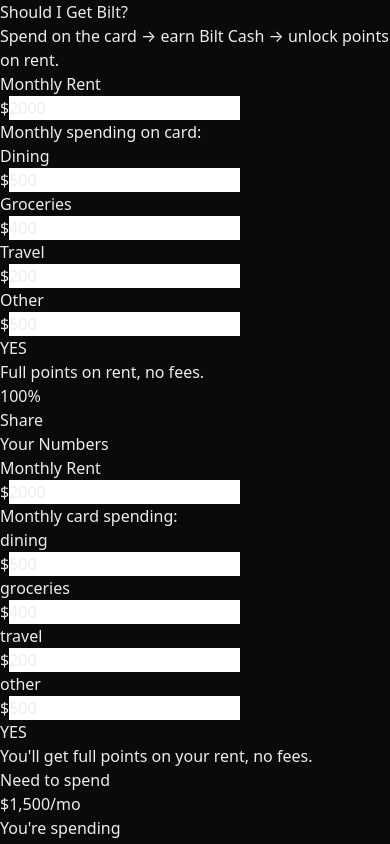
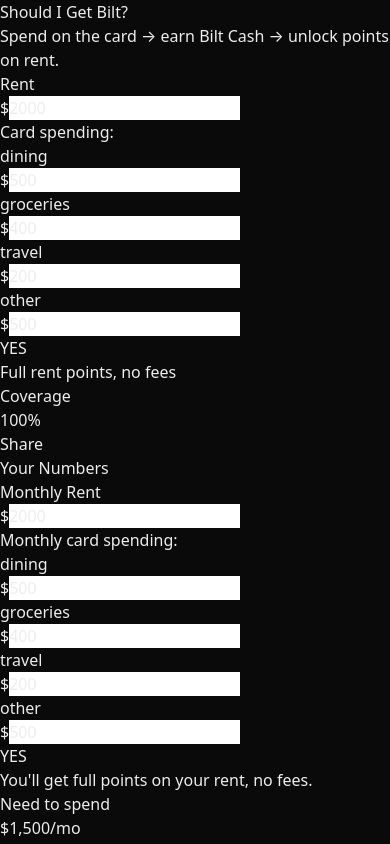
Before and after one commit to rishi09/shouldigetbilt, a Next.js app: page / in a window 390 px wide. Shown: the top 844 px of the page. Built offline with nearby package versions, Linux system fonts and the light colour scheme.

Commit message:
Mobile: ultra-compact layout, all above fold
- Smaller hero (1 line title, 1 line subtitle)
- Inputs FIRST (rent + 4 spending in a row)
- Answer SECOND (YES/NO + coverage % side by side)
- Share THIRD
- All fits on iPhone 15 Pro without scrolling

```diff
--- a/src/components/Calculator.tsx
+++ b/src/components/Calculator.tsx
@@ -11,33 +11,6 @@
   travel: 200,
   other: 500,
 };
-
-function CompactInput({
-  label,
-  value,
-  onChange
-}: {
-  label: string;
-  value: number;
-  onChange: (v: number) => void;
-}) {
-  return (
-    <div className="flex items-center justify-between gap-2">
-      <label className="text-gray-400 text-sm">{label}</label>
-      <div className="relative w-24">
-        <span className="absolute left-2 top-1/2 -translate-y-1/2 text-gray-500 text-sm">$</span>
-        <input
-          type="number"
-          min="0"
-          step="100"
-          value={value || ""}
-          onChange={(e) => onChange(Math.max(0, parseInt(e.target.value) || 0))}
-          className="w-full bg-zinc-800 border border-zinc-700 rounded px-2 py-1.5 pl-5 text-white text-sm text-right focus:outline-none focus:border-blue-500"
-        />
-      </div>
-    </div>
-  );
-}
 
 export function Calculator() {
   const [inputs, setInputs] = useState<UserInputs>(DEFAULT_INPUTS);
@@ -67,63 +40,87 @@
   };
 
   return (
-    <section className="px-4 pb-4 max-w-5xl mx-auto">
-      {/* MOBILE LAYOUT: Stacked, compact */}
-      <div className="lg:hidden space-y-3">
-        {/* Compact inputs */}
-        <div className="bg-zinc-900 rounded-lg p-4 border border-zinc-800">
-          <div className="space-y-2">
-            <CompactInput label="Monthly Rent" value={inputs.rent} onChange={updateInput("rent")} />
+    <section className="px-3 pb-3 lg:px-4 lg:pb-4 max-w-5xl mx-auto">
+      {/* MOBILE LAYOUT: Ultra-compact, everything visible */}
+      <div className="lg:hidden space-y-2">
+        {/* 1. INPUTS FIRST */}
+        <div className="bg-zinc-900 rounded-lg p-3 border border-zinc-800">
+          {/* Rent input */}
+          <div className="flex items-center justify-between mb-2">
+            <span className="text-gray-300 text-sm font-medium">Rent</span>
+            <div className="relative w-28">
+              <span className="absolute left-2 top-1/2 -translate-y-1/2 text-gray-500 text-sm">$</span>
+              <input
+                type="number"
+                min="0"
+                step="100"
+                value={inputs.rent || ""}
+                onChange={(e) => updateInput("rent")(Math.max(0, parseInt(e.target.value) || 0))}
+                className="w-full bg-zinc-800 border border-zinc-700 rounded px-2 py-1 pl-5 text-white text-sm text-right focus:outline-none focus:border-blue-500"
+              />
+            </div>
+          </div>
 
-            <div className="border-t border-zinc-700 pt-2 mt-2">
-              <p className="text-gray-500 text-xs mb-2">Monthly spending on card:</p>
-              <div className="grid grid-cols-2 gap-x-4 gap-y-2">
-                <CompactInput label="Dining" value={inputs.dining} onChange={updateInput("dining")} />
-                <CompactInput label="Groceries" value={inputs.groceries} onChange={updateInput("groceries")} />
-                <CompactInput label="Travel" value={inputs.travel} onChange={updateInput("travel")} />
-                <CompactInput label="Other" value={inputs.other} onChange={updateInput("other")} />
+          {/* Spending inputs - 2x2 grid, ultra compact */}
+          <div className="border-t border-zinc-700 pt-2">
+            <p className="text-gray-500 text-xs mb-1.5">Card spending:</p>
+            <div className="grid grid-cols-4 gap-1.5">
+              {(["dining", "groceries", "travel", "other"] as const).map((key) => (
+                <div key={key} className="text-center">
+                  <label className="text-gray-500 text-[10px] block mb-0.5 capitalize">{key}</label>
+                  <div className="relative">
+                    <span className="absolute left-1 top-1/2 -translate-y-1/2 text-gray-600 text-[10px]">$</span>
+                    <input
+                      type="number"
+                      min="0"
+                      step="50"
+                      value={inputs[key] || ""}
+                      onChange={(e) => updateInput(key)(Math.max(0, parseInt(e.target.value) || 0))}
+                      className="w-full bg-zinc-800 border border-zinc-700 rounded px-1 py-1 pl-3 text-white text-xs text-right focus:outline-none focus:border-blue-500"
+                    />
+                  </div>
+                </div>
+              ))}
+            </div>
+          </div>
+        </div>
+
+        {/* 2. ANSWER SECOND */}
+        <div className={`rounded-lg p-3 text-center ${
+          result.canCoverFullRent
+            ? "bg-green-900/30 border-2 border-green-500/50"
+            : "bg-yellow-900/20 border-2 border-yellow-500/50"
+        }`}>
+          <div className="flex items-center justify-between">
+            <div className="text-left">
+              <div className={`text-3xl font-bold ${
+                result.canCoverFullRent ? "text-green-400" : "text-yellow-400"
+              }`}>
+                {result.canCoverFullRent ? "YES" : "NOT YET"}
+              </div>
+              <p className="text-gray-400 text-xs">
+                {result.canCoverFullRent ? (
+                  "Full rent points, no fees"
+                ) : (
+                  <>Need ${Math.round(result.spendingNeededFor100 - result.totalSpending).toLocaleString()} more</>
+                )}
+              </p>
+            </div>
+            <div className="text-right">
+              <div className="text-gray-500 text-[10px]">Coverage</div>
+              <div className={`text-xl font-bold ${result.canCoverFullRent ? "text-green-400" : "text-yellow-400"}`}>
+                {Math.round(result.coveragePercent)}%
               </div>
             </div>
           </div>
         </div>
 
-        {/* THE ANSWER - Compact */}
-        <div className={`rounded-lg p-4 text-center ${
-          result.canCoverFullRent
-            ? "bg-green-900/30 border-2 border-green-500/50"
-            : "bg-yellow-900/20 border-2 border-yellow-500/50"
-        }`}>
-          <div className={`text-4xl font-bold mb-1 ${
-            result.canCoverFullRent ? "text-green-400" : "text-yellow-400"
-          }`}>
-            {result.canCoverFullRent ? "YES" : "NOT YET"}
-          </div>
-          <p className="text-gray-300 text-sm">
-            {result.canCoverFullRent ? (
-              "Full points on rent, no fees."
-            ) : (
-              <>Need <span className="text-white font-semibold">${Math.round(result.spendingNeededFor100 - result.totalSpending).toLocaleString()}</span> more/mo</>
-            )}
-          </p>
-
-          {/* Progress bar inline */}
-          <div className="mt-2 flex items-center gap-2">
-            <div className="flex-1 bg-zinc-700 rounded-full h-1.5 overflow-hidden">
-              <div
-                className={`h-full rounded-full ${result.canCoverFullRent ? "bg-green-500" : "bg-yellow-500"}`}
-                style={{ width: `${Math.min(100, result.coveragePercent)}%` }}
-              />
-            </div>
-            <span className="text-xs text-gray-400">{Math.round(result.coveragePercent)}%</span>
-          </div>
-        </div>
-
-        {/* Share button - Compact */}
+        {/* 3. SHARE THIRD */}
         <button
           onClick={handleShare}
-          className="w-full py-2 rounded-lg border border-zinc-700 bg-zinc-800 hover:bg-zinc-700 transition-colors text-gray-300 text-sm"
+          className="w-full py-2 rounded-lg border border-zinc-700 bg-zinc-800 active:bg-zinc-700 text-gray-300 text-sm"
         >
-          {copied ? "Link copied!" : "Share"}
+          {copied ? "Copied!" : "Share"}
         </button>
       </div>
 
--- a/src/components/Hero.tsx
+++ b/src/components/Hero.tsx
@@ -1,10 +1,10 @@
 export function Hero() {
   return (
-    <section className="text-center py-4 px-4 lg:py-8">
-      <h1 className="text-2xl md:text-3xl lg:text-5xl font-bold mb-1 lg:mb-3">
+    <section className="text-center pt-3 pb-2 px-4 lg:py-8">
+      <h1 className="text-xl md:text-3xl lg:text-5xl font-bold mb-0.5 lg:mb-3">
         Should I Get Bilt?
       </h1>
-      <p className="text-sm md:text-lg lg:text-xl text-gray-400">
+      <p className="text-xs md:text-lg lg:text-xl text-gray-400">
         Spend on the card → earn Bilt Cash → unlock points on rent.
       </p>
     </section>
```
Also changed, not shown: mobile_screenshots/Image_20260114_114327_022.png (added), mobile_screenshots/Image_20260114_114327_064.png (added).
